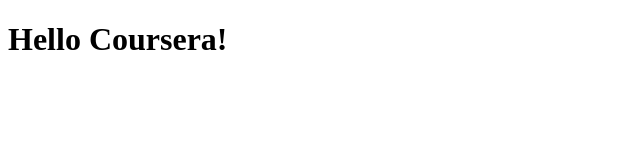
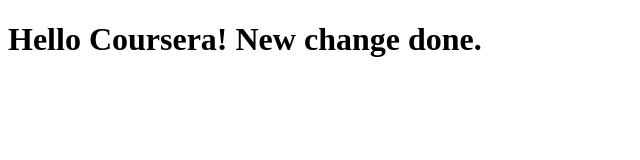
Before and after one commit to vmadero/coursera-test, a plain HTML site: page site/index.html in a window 1280 px wide. Shown: the whole page, without its empty margins (0-640 px from the left). Drawn offline with Linux system fonts and the light colour scheme.

Commit message:
Small addition to our page content.

```diff
--- a/site/index.html
+++ b/site/index.html
@@ -4,6 +4,6 @@
 	<title>Hello Coursera!</title>
 </head>
 <body>
-<h1>Hello Coursera!</h1>
+<h1>Hello Coursera! New change done.</h1>
 </body>
 </html>
```
